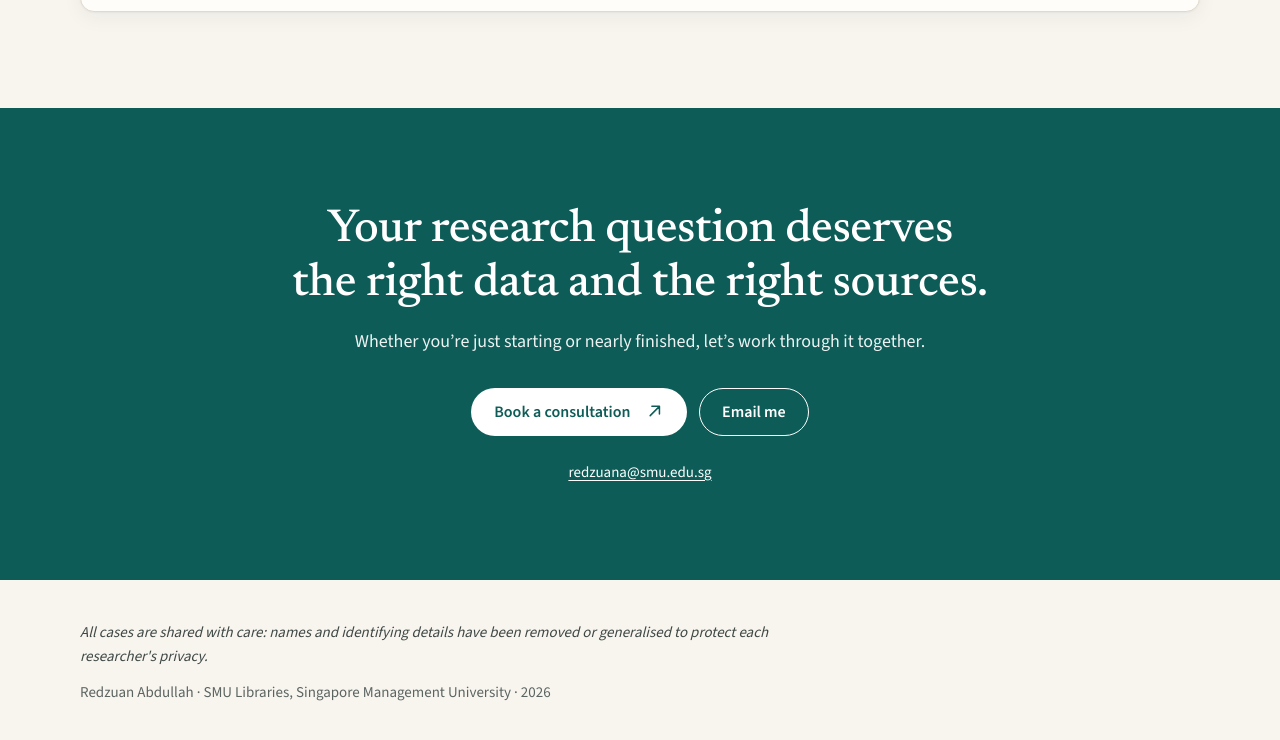
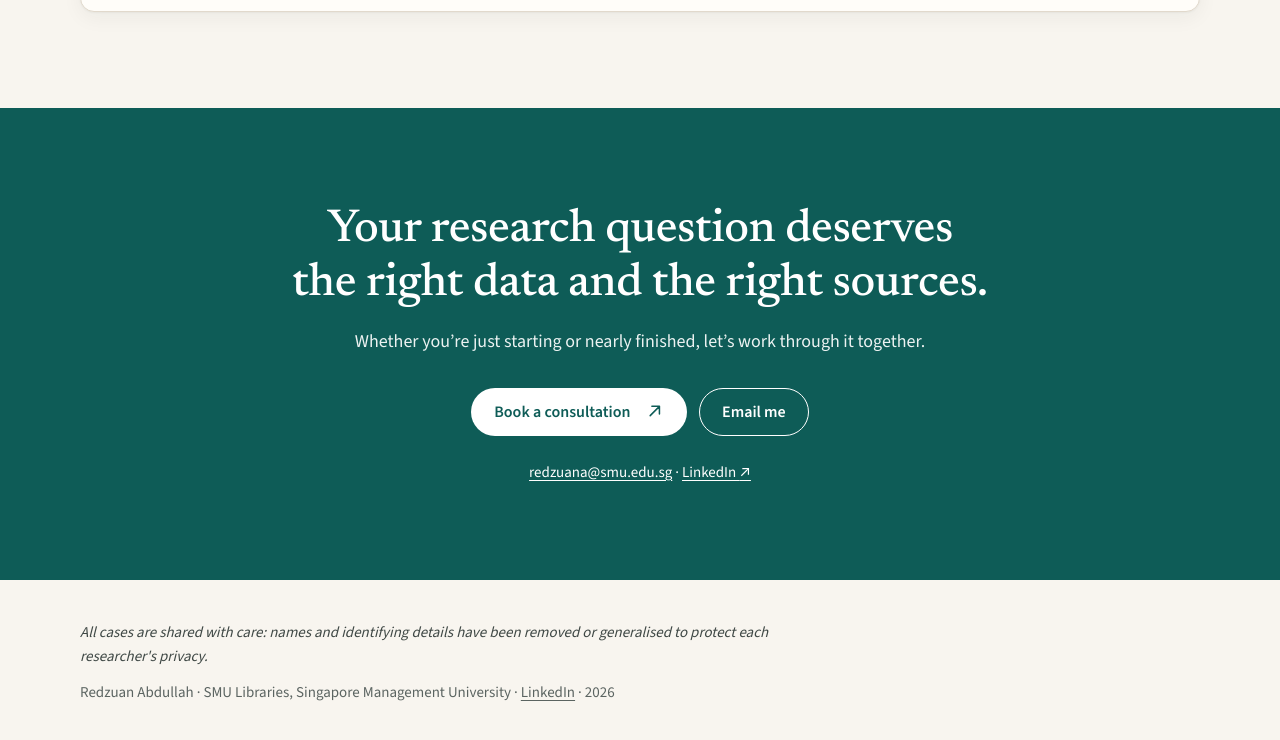
Before and after one commit to redzabdullah/research-consultation-site, a plain HTML site: page index.html in a window 1280 px wide. Shown: the part 5990-6730 px from the top of the page. Drawn offline with nearby package versions, Linux system fonts and the light colour scheme.

Commit message:
Add LinkedIn link to the closing section and footers
- New linkedin field in content.js; script.js applies it to every
  [data-linkedin] link on the home page
- Closing section: "LinkedIn" link next to the email, same style
- Footer on index, guide and ai pages: subtle muted LinkedIn link
  (guide.html and ai.html don't load content.js, so the URL is written in)
- README documents the field

Co-Authored-By: Claude Opus 5.5 <noreply@anthropic.com>

```diff
--- a/content.js
+++ b/content.js
@@ -26,6 +26,8 @@ window.SITE_CONTENT = {
     expertise: "Business & financial databases, research data and systematic searching.",
     bookingUrl: "https://researchguides.smu.edu.sg/prf.php?id=c960a95b-7bd7-11ed-9738-0ae0bf56cf20",
     email: "redzuana@smu.edu.sg",
+    // Your LinkedIn profile, linked in the closing section and footer
+    linkedin: "https://www.linkedin.com/in/redzuan-abdullah-b723809b/",
     // Leave empty "" to show your initials. To use a photo, put it in the
     // assets folder and write its name, e.g. "assets/photo.jpg"
     photo: "",
--- a/index.html
+++ b/index.html
@@ -181,7 +181,7 @@
           </a>
           <a class="btn btn--outline-light" href="mailto:redzuana@smu.edu.sg" data-email>Email me</a>
         </div>
-        <p class="cta__email"><a href="mailto:redzuana@smu.edu.sg" data-email data-email-text>redzuana@smu.edu.sg</a></p>
+        <p class="cta__email"><a href="mailto:redzuana@smu.edu.sg" data-email data-email-text>redzuana@smu.edu.sg</a> · <a href="https://www.linkedin.com/in/redzuan-abdullah-b723809b/" data-linkedin target="_blank" rel="noopener">LinkedIn <span aria-hidden="true">↗</span><span class="sr-only"> (opens in a new tab)</span></a></p>
       </div>
     </section>
   </main>
@@ -191,7 +191,7 @@
     <div class="wrap">
       <p class="footer__note">All cases are shared with care: names and identifying details have been removed or generalised to protect each researcher's privacy.</p>
       <p class="footer__meta">
-        <span data-name>Redzuan Abdullah</span> · <span data-institution>SMU Libraries, Singapore Management University</span> · <span id="year">2026</span>
+        <span data-name>Redzuan Abdullah</span> · <span data-institution>SMU Libraries, Singapore Management University</span> · <a href="https://www.linkedin.com/in/redzuan-abdullah-b723809b/" data-linkedin target="_blank" rel="noopener">LinkedIn<span class="sr-only"> (opens in a new tab)</span></a> · <span id="year">2026</span>
       </p>
     </div>
   </footer>
--- a/script.js
+++ b/script.js
@@ -39,6 +39,7 @@
   $$("[data-book]").forEach(function (a) { a.href = p.bookingUrl; });
   $$("[data-email]").forEach(function (a) { a.href = "mailto:" + p.email; });
   $$("[data-email-text]").forEach(function (a) { a.textContent = p.email; });
+  $$("[data-linkedin]").forEach(function (a) { if (p.linkedin) a.href = p.linkedin; });
   $$("[data-name]").forEach(function (el) { el.textContent = p.name; });
   $$("[data-title]").forEach(function (el) { el.textContent = p.title; });
   $$("[data-title-sentence]").forEach(function (el) { el.textContent = p.titleInSentence || p.title; });
--- a/styles.css
+++ b/styles.css
@@ -726,6 +726,8 @@ a:hover { color: var(--accent-strong); }
 .footer { padding: 2.5rem 0 6rem; font-size: 0.9375rem; color: var(--muted); }
 .footer__note { max-width: 44rem; font-style: italic; color: var(--ink-2); }
 .footer__meta { margin-top: 0.75rem; }
+.footer__meta a { color: inherit; }
+.footer__meta a:hover { color: var(--accent); }
 @media (min-width: 768px) { .footer { padding-bottom: 2.5rem; } }
 
 /* ---------- Sticky mobile booking button ---------- */
```
Also changed, not shown: ai.html (+1 -1 lines), guide.html (+1 -1 lines), 1 other file.
